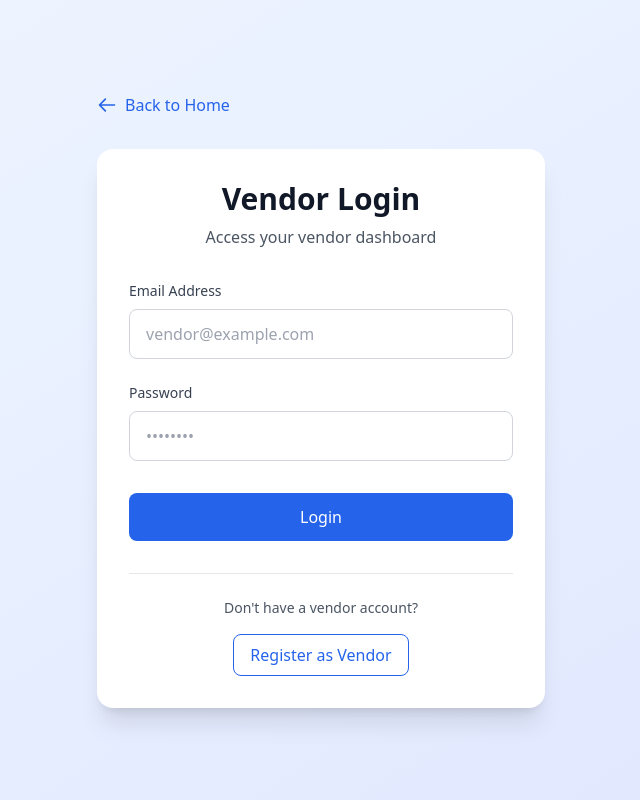
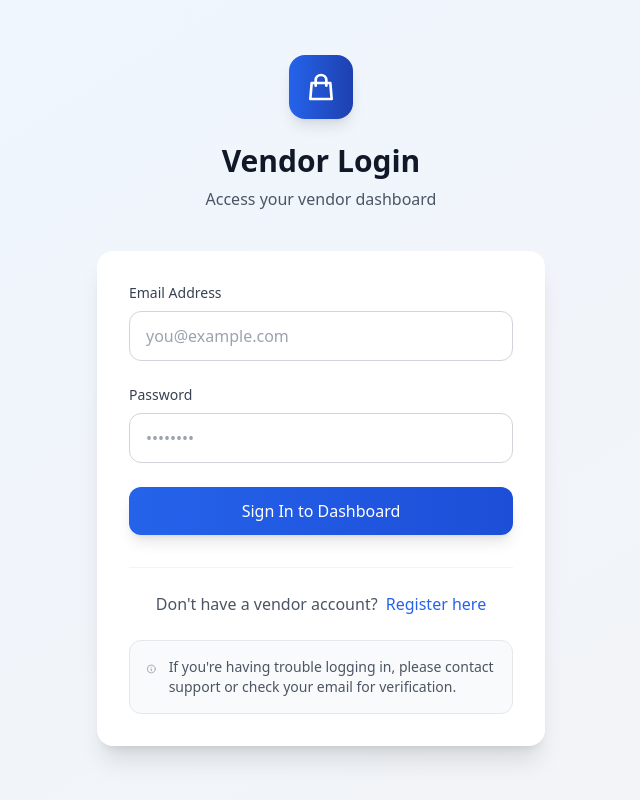
Before and after one commit to andrewshevymwine-star/Mukatale.ug-com, a SvelteKit app in the folder front/: page /vendor-login in a window 1280 px wide. Shown: the whole page, without its empty margins (319-959 px from the left). Built offline with nearby package versions, Linux system fonts and the light colour scheme; no server answers.

Commit message:
*updated product fetch logic to meet strapi5 format.*tried and failed to debug logout functioanality.

```diff
--- a/front/src/routes/api/auth/logout/+server.js
+++ b/front/src/routes/api/auth/logout/+server.js
@@ -1,19 +1,35 @@
 // src/routes/auth/logout/+server.js
-import { json } from '@sveltejs/kit';
+import { redirect } from '@sveltejs/kit';
 
 export async function POST({ cookies }) {
-  console.log('🚪 Logout requested');
+  console.log('🚪 POST logout requested');
 
-  // Clear all cookies
+  // Get user info for logging
+  const userCookie = cookies.get('user');
+  const user = userCookie ? JSON.parse(userCookie) : null;
+  console.log('👤 Logging out:', user?.email || 'Unknown');
+
+  // Clear all auth cookies
   cookies.delete('jwt', { path: '/' });
   cookies.delete('user', { path: '/' });
   cookies.delete('vendorId', { path: '/' });
   cookies.delete('vendor', { path: '/' });
 
-  console.log('✅ All cookies cleared');
+  console.log('✅ Cookies cleared');
 
-  return json({
-    success: true,
-    message: 'Logged out successfully'
-  });
+  // Always redirect to home page
+  throw redirect(303, '/');
 }
+
+export async function GET({ cookies }) {
+  console.log('🚪 GET logout requested');
+
+  // Clear all auth cookies
+  cookies.delete('jwt', { path: '/' });
+  cookies.delete('user', { path: '/' });
+  cookies.delete('vendorId', { path: '/' });
+  cookies.delete('vendor', { path: '/' });
+
+  // Redirect to home page
+  throw redirect(303, '/');
+}
--- a/front/src/routes/vendor-login/+page.svelte
+++ b/front/src/routes/vendor-login/+page.svelte
@@ -1,6 +1,8 @@
+<!-- src/routes/vendor-login/+page.svelte -->
 <script>
   import { goto } from '$app/navigation';
-	import { enhance } from '$app/forms';
+  import { browser } from '$app/environment';
+  import { STRAPI_URL } from '$lib/strapi';
 
   let email = '';
   let password = '';
@@ -8,46 +10,80 @@
   let error = '';
   let successMessage = '';
 
-	// Handle form submission
-	function handleFormAction({ form, data, action, cancel }) {
+  async function handleLogin(e) {
+    e.preventDefault();
+
+    if (!email || !password) {
+      error = 'Please enter both email and password';
+      return;
+    }
+
     loading = true;
     error = '';
     successMessage = '';
 
-	  return async ({ result, update }) => {
-		if (result.type === 'success') {
-		  const resultData = result.data;
+    try {
+      // Login to Strapi
+      const response = await fetch(`${STRAPI_URL}/api/auth/local`, {
+        method: 'POST',
+        headers: {
+          'Content-Type': 'application/json'
+        },
+        body: JSON.stringify({
+          identifier: email,
+          password: password
+        })
+      });
 
-		  console.log('📦 Form result:', resultData);
+      const data = await response.json();
 
-		  if (resultData.success) {
-			successMessage = resultData.message || 'Login successful! Redirecting...';
-			console.log('✅ Login success, redirecting to:', resultData.redirectTo);
-
-			// Use server-provided redirect path
-			setTimeout(() => {
-			  goto(resultData.redirectTo);
-			}, 1500);
-		  } else {
-			error = resultData.error || 'Login failed';
-			console.error('❌ Login error:', error);
-		  }
-		} else if (result.type === 'error') {
-		  error = 'Network error. Please try again.';
-		  console.error('❌ Form submission error');
+      if (!response.ok) {
+        throw new Error(data.error?.message || 'Login failed');
       }
 
-		loading = false;
-		await update();
-	  };
+      console.log('✅ Login successful:', data.user);
+
+      // Check if user has a vendor profile
+      const vendorCheck = await fetch(
+        `${STRAPI_URL}/api/vendors?filters[users_permissions_user][id][$eq]=${data.user.id}&populate=*`,
+        {
+          headers: {
+            'Authorization': `Bearer ${data.jwt}`,
+            'Content-Type': 'application/json'
+          }
+        }
+      );
+
+      const vendorData = await vendorCheck.json();
+      const hasVendorProfile = vendorData.data && vendorData.data.length > 0;
+
+      // Set cookies
+      document.cookie = `jwt=${data.jwt}; path=/; max-age=${60 * 60 * 24 * 7}`;
+      document.cookie = `user=${JSON.stringify(data.user)}; path=/; max-age=${60 * 60 * 24 * 7}`;
+
+      if (hasVendorProfile) {
+        const vendor = vendorData.data[0];
+        document.cookie = `vendorId=${vendor.id}; path=/; max-age=${60 * 60 * 24 * 7}`;
+        document.cookie = `vendor=${JSON.stringify(vendor)}; path=/; max-age=${60 * 60 * 24 * 7}`;
+
+        // Redirect to dashboard
+        window.location.href = '/vendor-dashboard';
+      } else {
+        // Redirect to registration to complete profile
+        window.location.href = '/vendor-registration?completeProfile=true';
       }
 
-	function navigateToRegistration() {
-	  goto('/vendor-registration');
+    } catch (err) {
+      console.error('Login error:', err);
+      error = err.message || 'Login failed. Please check your credentials.';
+    } finally {
+      loading = false;
+    }
   }
 
-	function navigateToLanding() {
-	  goto('/');
+  // Redirect to registration page
+  function goToRegistration() {
+    goto('/vendor-registration');
   }
 </script>
 
@@ -55,110 +91,120 @@
   <title>Vendor Login</title>
 </svelte:head>
 
-<div class="min-h-screen bg-gradient-to-br from-blue-50 to-indigo-100 flex items-center justify-center py-12 px-4">
-	<div class="max-w-md w-full">
-		<!-- Back to Home Button -->
-		<button
-			on:click={navigateToLanding}
-			class="mb-8 text-blue-600 hover:text-blue-800 transition-colors flex items-center"
-		>
-			<svg class="w-5 h-5 mr-2" fill="none" stroke="currentColor" viewBox="0 0 24 24">
-			<path stroke-linecap="round" stroke-linejoin="round" stroke-width="2" d="M10 19l-7-7m0 0l7-7m-7 7h18" />
+<div class="min-h-screen bg-gradient-to-br from-blue-50 to-gray-100 flex items-center justify-center p-4">
+  <div class="w-full max-w-md">
+    <!-- Logo/Brand -->
+    <div class="text-center mb-10">
+      <div class="inline-flex items-center justify-center w-16 h-16 bg-gradient-to-r from-blue-600 to-blue-800 rounded-2xl shadow-lg mb-6">
+        <svg class="w-8 h-8 text-white" fill="none" stroke="currentColor" viewBox="0 0 24 24">
+          <path stroke-linecap="round" stroke-linejoin="round" stroke-width="2" d="M16 11V7a4 4 0 00-8 0v4M5 9h14l1 12H4L5 9z" />
         </svg>
-			Back to Home
-		</button>
+      </div>
+      <h1 class="text-3xl font-bold text-gray-900">Vendor Login</h1>
+      <p class="text-gray-600 mt-2">Access your vendor dashboard</p>
+    </div>
 
     <!-- Login Card -->
     <div class="bg-white rounded-2xl shadow-xl p-8">
-			<div class="text-center mb-8">
-			<h1 class="text-3xl font-bold text-gray-900 mb-2">Vendor Login</h1>
-			<p class="text-gray-600">Access your vendor dashboard</p>
+      {#if error}
+        <div class="mb-6 p-4 bg-red-50 border border-red-200 rounded-xl text-red-700 text-sm">
+          <div class="flex items-center">
+            <svg class="w-5 h-5 mr-3" fill="currentColor" viewBox="0 0 20 20">
+              <path fill-rule="evenodd" d="M10 18a8 8 0 100-16 8 8 0 000 16zM8.707 7.293a1 1 0 00-1.414 1.414L8.586 10l-1.293 1.293a1 1 0 101.414 1.414L10 11.414l1.293 1.293a1 1 0 001.414-1.414L11.414 10l1.293-1.293a1 1 0 00-1.414-1.414L10 8.586 8.707 7.293z" clip-rule="evenodd" />
+            </svg>
+            {error}
           </div>
-
-			<!-- Error/Success Messages -->
-			{#if error}
-			<div class="mb-6 p-4 bg-red-50 border-l-4 border-red-500 text-red-700 rounded-lg">
-				{error}
         </div>
       {/if}
 
       {#if successMessage}
-			<div class="mb-6 p-4 bg-green-50 border-l-4 border-green-500 text-green-700 rounded-lg">
+        <div class="mb-6 p-4 bg-green-50 border border-green-200 rounded-xl text-green-700 text-sm">
+          <div class="flex items-center">
+            <svg class="w-5 h-5 mr-3" fill="currentColor" viewBox="0 0 20 20">
+              <path fill-rule="evenodd" d="M10 18a8 8 0 100-16 8 8 0 000 16zm3.707-9.293a1 1 0 00-1.414-1.414L9 10.586 7.707 9.293a1 1 0 00-1.414 1.414l2 2a1 1 0 001.414 0l4-4z" clip-rule="evenodd" />
+            </svg>
             {successMessage}
+          </div>
         </div>
       {/if}
 
-			<!-- Login Form -->
-			<form method="POST" action="?/login" use:enhance={handleFormAction}>
-			<div class="space-y-6">
+      <form on:submit|preventDefault={handleLogin} class="space-y-6">
         <!-- Email -->
         <div>
-				<label for="email" class="block text-sm font-medium text-gray-700 mb-2">
+          <label class="block text-sm font-medium text-gray-700 mb-2">
             Email Address
           </label>
           <input
-					id="email"
             type="email"
-					name="identifier"
             bind:value={email}
             required
-					placeholder="vendor@example.com"
-					class="w-full px-4 py-3 border border-gray-300 rounded-lg focus:ring-2 focus:ring-blue-500 focus:border-transparent"
+            placeholder="you@example.com"
+            class="w-full px-4 py-3 border border-gray-300 rounded-xl focus:ring-2 focus:ring-blue-500 focus:border-transparent transition-colors"
             disabled={loading}
           />
         </div>
 
         <!-- Password -->
         <div>
-				<label for="password" class="block text-sm font-medium text-gray-700 mb-2">
+          <label class="block text-sm font-medium text-gray-700 mb-2">
             Password
           </label>
           <input
-					id="password"
             type="password"
-					name="password"
             bind:value={password}
             required
             placeholder="••••••••"
-					minlength="6"
-					class="w-full px-4 py-3 border border-gray-300 rounded-lg focus:ring-2 focus:ring-blue-500 focus:border-transparent"
+            class="w-full px-4 py-3 border border-gray-300 rounded-xl focus:ring-2 focus:ring-blue-500 focus:border-transparent transition-colors"
             disabled={loading}
           />
         </div>
 
-				<!-- Submit Button -->
-				<div class="pt-2">
+        <!-- Login Button -->
         <button
           type="submit"
           disabled={loading}
-					class="w-full bg-blue-600 text-white py-3 px-4 rounded-lg font-medium hover:bg-blue-700 focus:outline-none focus:ring-2 focus:ring-offset-2 focus:ring-blue-500 disabled:opacity-50 disabled:cursor-not-allowed transition-colors"
+          class="w-full py-3 bg-gradient-to-r from-blue-600 to-blue-700 text-white rounded-xl hover:from-blue-700 hover:to-blue-800 transition-all duration-200 font-medium shadow-lg hover:shadow-xl disabled:opacity-50 disabled:cursor-not-allowed"
         >
           {#if loading}
             <div class="flex items-center justify-center">
-						<svg class="animate-spin h-5 w-5 mr-3 text-white"  fill="none" viewBox="0 0 24 24">
+              <svg class="animate-spin h-5 w-5 mr-3 text-white" xmlns="http://www.w3.org/2000/svg" fill="none" viewBox="0 0 24 24">
                 <circle class="opacity-25" cx="12" cy="12" r="10" stroke="currentColor" stroke-width="4"></circle>
                 <path class="opacity-75" fill="currentColor" d="M4 12a8 8 0 018-8V0C5.373 0 0 5.373 0 12h4zm2 5.291A7.962 7.962 0 014 12H0c0 3.042 1.135 5.824 3 7.938l3-2.647z"></path>
               </svg>
               Logging in...
             </div>
           {:else}
-					Login
+            Sign In to Dashboard
           {/if}
         </button>
-				</div>
-			</div>
       </form>
 
       <!-- Registration Link -->
-			<div class="mt-8 pt-6 border-t border-gray-200 text-center">
-			<p class="text-gray-600 text-sm mb-4">Don't have a vendor account?</p>
+      <div class="mt-8 pt-6 border-t border-gray-100 text-center">
+        <p class="text-gray-600">
+          Don't have a vendor account?
           <button
-				on:click={navigateToRegistration}
-				class="inline-flex items-center justify-center px-4 py-2 border border-blue-600 text-blue-600 rounded-lg font-medium hover:bg-blue-50 focus:outline-none focus:ring-2 focus:ring-offset-2 focus:ring-blue-500"
+            on:click={goToRegistration}
+            class="text-blue-600 hover:text-blue-800 font-medium ml-1"
           >
-				Register as Vendor
+            Register here
           </button>
+        </p>
+      </div>
+
+      <!-- Support Info -->
+      <div class="mt-6 p-4 bg-gray-50 rounded-xl border border-gray-200">
+        <div class="flex items-start">
+          <svg class="w-5 h-5 text-gray-400 mr-3 mt-0.5" fill="none" stroke="currentColor" viewBox="0 0 24 24">
+            <path stroke-linecap="round" stroke-linejoin="round" stroke-width="2" d="M13 16h-1v-4h-1m1-4h.01M21 12a9 9 0 11-18 0 9 9 0 0118 0z" />
+          </svg>
+          <div>
+            <p class="text-sm text-gray-600">
+              If you're having trouble logging in, please contact support or check your email for verification.
+            </p>
           </div>
         </div>
       </div>
     </div>
+  </div>
+</div>
```
Also changed, not shown: front/src/routes/vendor-dashboard/+page.server.js (+53 -6 lines), front/src/routes/vendor-dashboard/+page.svelte (+133 -138 lines). Lines whose indentation alone changed are shown as unchanged.
